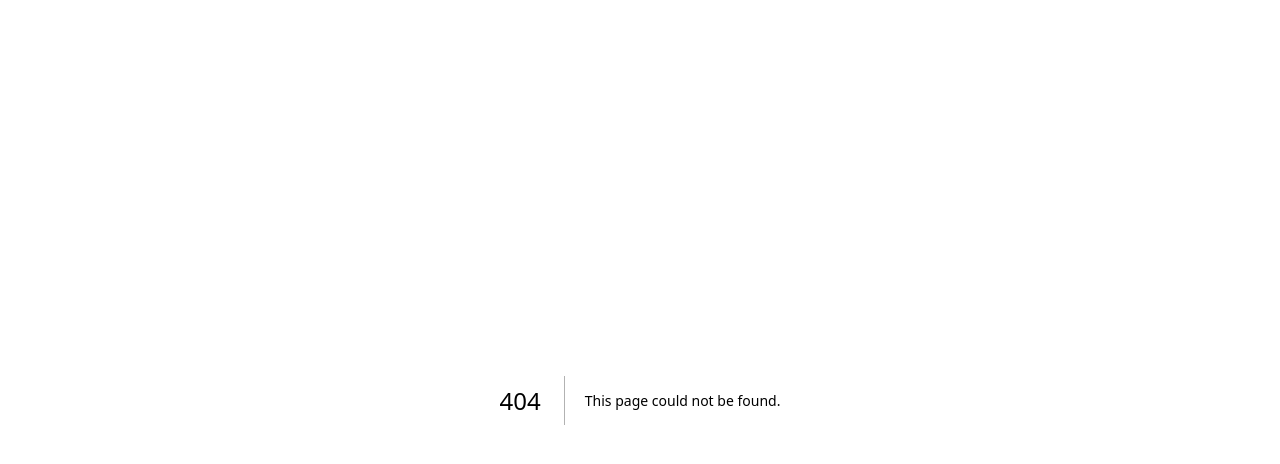
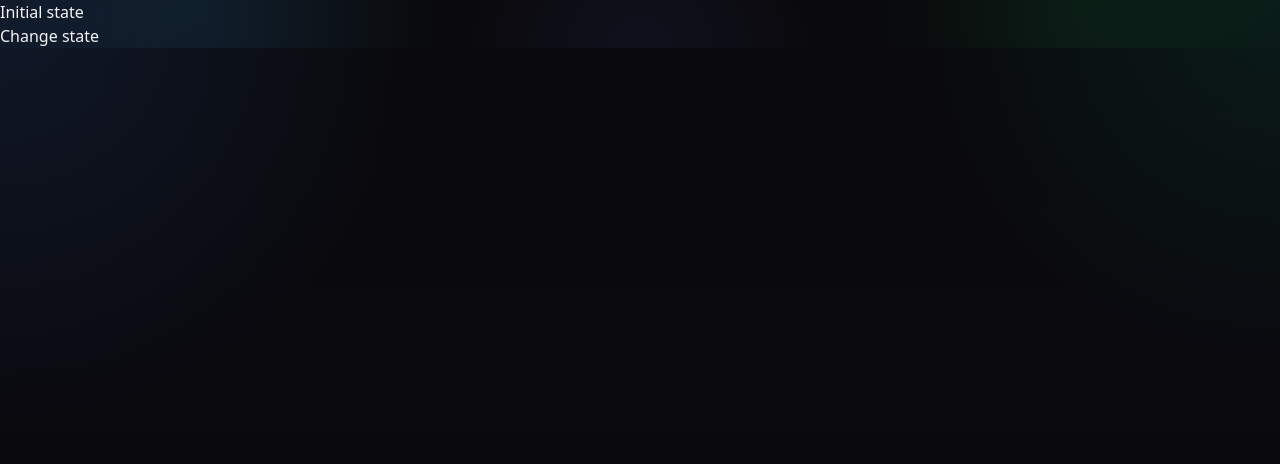
Before and after one commit to mfackrell/katie, a Next.js app: page /project-pilots/task4a-preview-probe in a window 1280 px wide. Before the commit this address had no page. Shown: the top 464 px of the page. Built offline with nearby package versions, Linux system fonts and the light colour scheme.

Commit message:
native: checkpoint approved implementation

```diff
--- /dev/null
+++ b/app/project-pilots/task4a-preview-probe/page.tsx
@@ -0,0 +1,15 @@
+'use client';
+
+import {useState} from 'react';
+
+export default function Task4aPreviewProbePage(){
+ const [changed,setChanged]=useState(false);
+ return (
+  <main id="task4a-app">
+   <p id="task4a-state">{changed?'Changed state':'Initial state'}</p>
+   <button id="task4a-change" type="button" onClick={()=>setChanged(true)}>
+    Change state
+   </button>
+  </main>
+ );
+}
```
